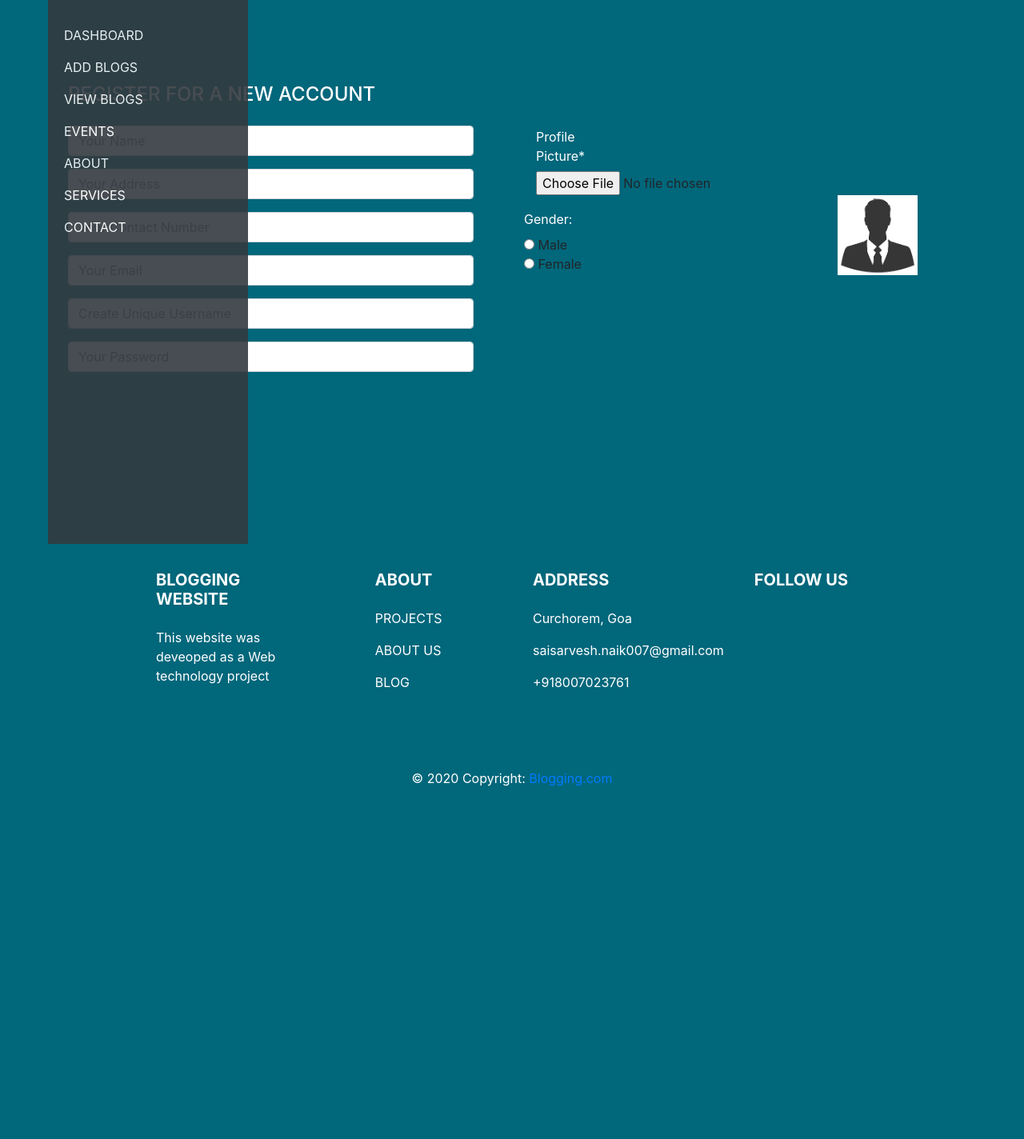
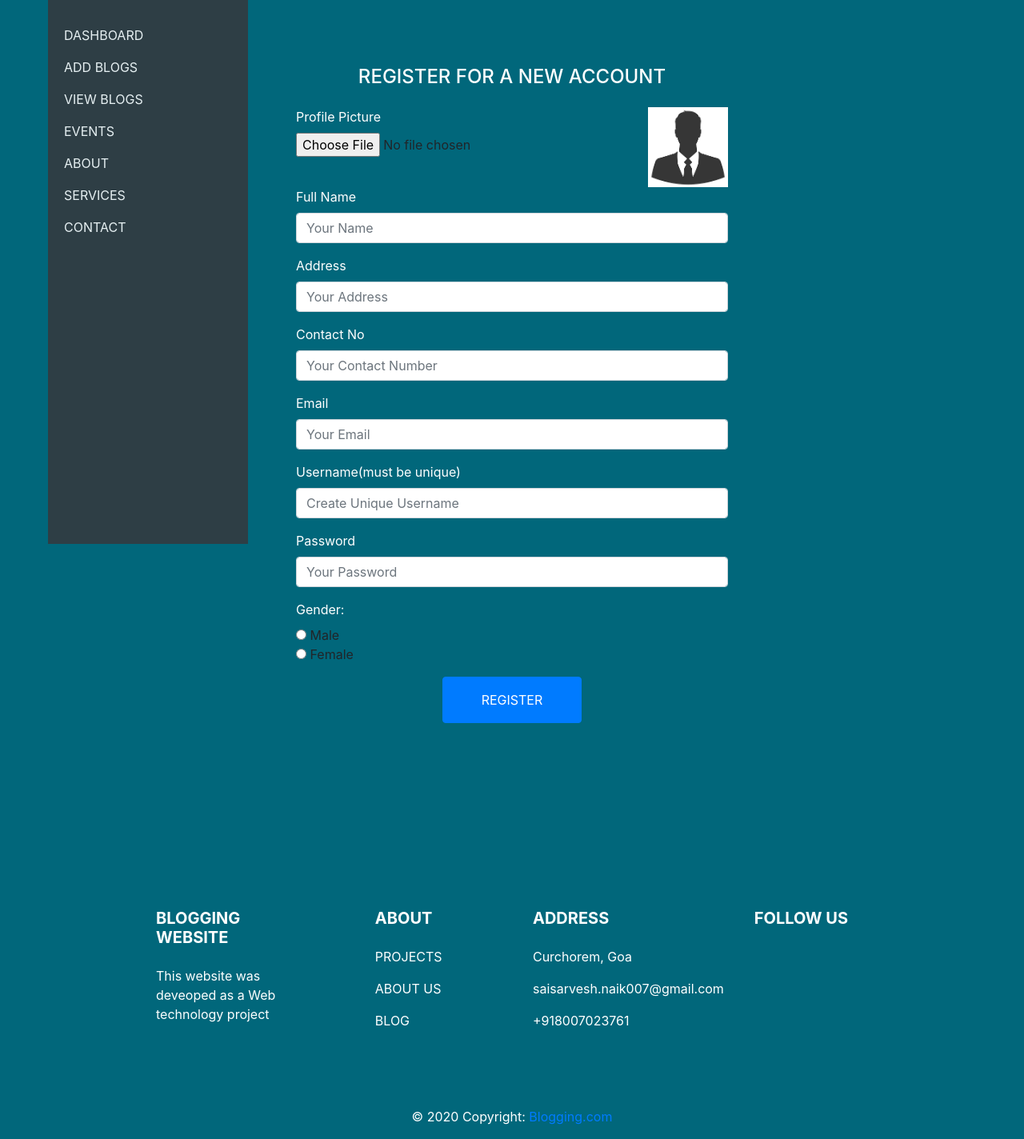
Before and after one commit to saisarveshnaik/BlOGG-IT, a PHP site: page /register.php in a window 1280 px wide. Shown: the part 56-1480 px from the top of the page at 80% size. Before the commit the page ends 1039 px from the top, so only its background shows below. Run offline with PHP 8.4, Linux system fonts and the light colour scheme.

Commit message:
Add files via upload

```diff
--- a/register.php
+++ b/register.php
@@ -7,9 +7,6 @@
 	<link rel="stylesheet" type="text/css" href="style.css">
 
 	<link rel="stylesheet" type="text/css" href="sidebar.css">
-
-
-
 
 </head>
 <body>
@@ -23,68 +20,57 @@
 	?>
 
 
-	<section class="ftco-section contact-section ftco-degree-bg">
-		<div class="container">
-			<div class="row d-flex mb-5 contact-info">
 
+	<div class="container" style="margin-top: 2%;">
+		<div class="row">
+			<div class="col-md-3"></div>
+
+			<div class="col-md-6">
+
+				<h4 style="color: white;text-align: center;" class="mb-4">REGISTER FOR A NEW ACCOUNT</h4>
+
+				<div class="row">
+					<div class="col-md-4">
+						<div class="form-group">
+							<label style="color: white">Profile Picture</label>
+							<input type="file" id="profile_pic" name="file" />
+						</div>
+					</div>
+					<div class="col-md-8" style="text-align: center;">
+						<img src="images/profile.png" id="img" width="100" height="100" align="right">
+						<div><input type="hidden" name="image1" id="image1" disabled></div>
 
 
 					</div>
-			<form action="#">
-				<div class="row block-9">
-					<div class="col-md-6 pr-md-5">
-						<h4 style="color: white" class="mb-4">REGISTER FOR A NEW ACCOUNT</h4>
+				</div>
 
 
 				<div class="form-group">
+					<label style="color: white">Full Name</label>
 					<input type="text" class="form-control" id="user_name" placeholder="Your Name">
 				</div>
 				<div class="form-group">
+					<label style="color: white">Address</label>
 					<input type="text" class="form-control" id="user_address" placeholder="Your Address">
 				</div>
 				<div class="form-group">
+					<label style="color: white">Contact No</label>
 					<input type="number" class="form-control" id="user_cont" placeholder="Your Contact Number">
 				</div>
 				<div class="form-group">
+					<label style="color: white">Email</label>
 					<input type="text" class="form-control" id="user_email" placeholder="Your Email">
 				</div>
 				<div class="form-group">
+					<label style="color: white">Username(must be unique)</label>
 					<input type="text" class="form-control" id="username" placeholder="Create Unique Username">
 							<small id="limit" style="color: red; "></small>
 							<small id="flag"></small>
-
 				</div>
 				<div class="form-group">
+					<label style="color: white">Password</label>
 					<input type="password" class="form-control" id="password" placeholder="Your Password">
 				</div>
-
-
-
-
-					</div>
-
-					<div class="col-md-6 pr-md-5">
-						<br><br>
-
-						<!--------------------------------PROFILE PIC------------------------------------------------------>
-						<div class="item form-group">
-							<label style="color: white" class="col-form-label col-md-3 col-sm-3 label-align" for="middle-name">Profile Picture<span class="required">*</span>
-							</label>
-
-
-							<div class="col-md-3 col-sm-3 ">
-								<input type="file" id="profile_pic" name="file" />
-
-							</div>
-							<div class='preview col-md-12'>
-								<img src="images/profile.png" id="img" width="100" height="100" align="right">
-
-
-
-							</div>
-							<div class="col-md-6 col-sm-6 ">  <input type="hidden" name="image1" id="image1" disabled></div>
-						</div>
-
 
 				<div class="form-group">
 					<label style="color: white">Gender:</label><br>
@@ -92,17 +78,19 @@
 					<input type="radio" id="gender" value="female"> Female<br>
 				</div>
 
+                <div style="text-align: center;">
+				<button type="button" id="formsubmit" class="btn btn-primary py-3 px-5">REGISTER</button>
+                </div>
 
-						<button type="button" id="formsubmit" class="btn btn-primary py-3 px-5" style="display:none;">REGISTER</button>
-					</div>
 
 
 					</div>
 
+			<div class="col-md-3"></div>
 		</div>
-		</form>
+
 		</div>
-</section>
+
 
 
 <?php
@@ -140,7 +128,6 @@ require 'footer.php';
 	});
 
 </script>
-</body>
 <script>
 
 
@@ -198,5 +185,5 @@ $( "#username" ).keyup(function() {
 
 
 </script>
-
+</body>
 </html>
```
Lines whose indentation alone changed are shown as unchanged.
